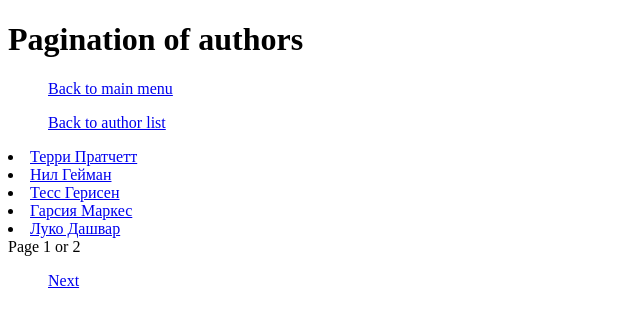
After one commit to gecertiK/hw_12, a Django app: page /authors/pagination/ in a window 1280 px wide. The commit adds this page. Shown: the top 327 px of the page, without its empty margins (0-640 px from the left). Run offline with Django 4.2, Linux system fonts and the light colour scheme; data comes from the database, SQL or seed files in the repository.

Commit message:
class-based-views_pagination

```diff
--- a/catalog/templates/catalog/authors.html
+++ b/catalog/templates/catalog/authors.html
@@ -5,7 +5,7 @@
     <title>Authors</title>
 </head>
 <body>
-
+    <ul><a href="{% url 'catalog:index' %}">Back to main menu</a></ul>
         <h1>Count of authors: {{ authors.count }}</h1>
        <h2>List of authors</h2>
        <ul>
@@ -13,6 +13,7 @@
                 <li><a href="{% url 'catalog:author_info' id=obj.id %}">{{ obj.name }} {{ obj.surname }}</a></li>
             {% endfor %}
         </ul>
-    <ul><a href="{% url 'catalog:index' %}">Back to main menu</a></ul>
+    <ul><a href="{% url 'catalog:create_author' %}">Create author</a></ul>
+    <ul><a href="{% url 'catalog:pagination_author' %}">Pagination of authors</a></ul>
 </body>
 </html>
--- /dev/null
+++ b/catalog/templates/catalog/pagination_author.html
@@ -0,0 +1,35 @@
+<!DOCTYPE html>
+<html lang="en">
+<head>
+    <meta charset="UTF-8">
+    <title>Pagination</title>
+</head>
+<body>
+<h1>Pagination of authors</h1>
+<ul><a href="{% url 'catalog:index' %}">Back to main menu</a></ul>
+<ul><a href="{% url 'catalog:authors' %}">Back to author list</a></ul>
+{% block pagination %}
+    {% if is_paginated %}
+        {% for i in paginator.page_range %}
+        <ul><a href={{ request.path }}?page={{ i }}></a></ul>
+        {% endfor %}
+    <div class="pagination">
+     {% for obj in author_list %}
+        <li><a href="{% url 'catalog:detail_author' pk=obj.id %}">{{ obj.name }} {{ obj.surname }}</a></li>
+        {% endfor %}
+        <span class="page-links">
+         <span class="page-current">
+          Page {{ page_obj.number }} or {{ page_obj.paginator.num_pages }}
+         </span>
+        {% if page_obj.has_previous %}
+            <ul><a href={{ request.path }}?page={{ page_obj.previous_page_number }}>Previous</a></ul>
+        {% endif %}
+         {% if page_obj.has_next%}
+            <ul><a href={{ request.path }}?page={{ page_obj.next_page_number }}>Next</a></ul>
+        {% endif %}
+      </span>
+    </div>
+    {% endif %}
+{% endblock %}
+</body>
+</html>
--- a/catalog/urls.py
+++ b/catalog/urls.py
@@ -1,7 +1,8 @@
-from catalog.views import author_info, authors_list, book_info, books_list, index, publisher_info, publishers_list, \
+from django.urls import path
+
+from catalog.views import AuthorCreateView, AuthorDeleteView, AuthorDetailView, AuthorUpdateView, AuthorListView
+from .views import author_info, authors_list, book_info, books_list, index, publisher_info, publishers_list, \
     stores_info, stores_list
-
-from django.urls import path
 
 app_name = 'catalog'
 urlpatterns = [
@@ -13,5 +14,10 @@ urlpatterns = [
     path('stores/', stores_list, name="stores"),
     path('stores/<int:id>', stores_info, name="stores_info"),
     path('publishers/', publishers_list, name='publishers'),
-    path('publishers/<int:pk>', publisher_info, name='publisher_info')
+    path('publishers/<int:pk>', publisher_info, name='publisher_info'),
+    path('authors/create_author', AuthorCreateView.as_view(), name='create_author'),
+    path('authors/<int:pk>/update/', AuthorUpdateView.as_view(), name='update_author'),
+    path('authors/<int:pk>/delete/', AuthorDeleteView.as_view(), name='delete_author'),
+    path('authors/pagination/', AuthorListView.as_view(), name='pagination_author'),
+    path('authors/pagination/<int:pk>/detail/', AuthorDetailView.as_view(), name='detail_author')
 ]
--- a/catalog/views.py
+++ b/catalog/views.py
@@ -1,7 +1,12 @@
-from catalog.models import Author, Book, Publisher, Store
-
 from django.db.models import Avg, Count, Max, Min
 from django.shortcuts import render
+from django.contrib.auth.mixins import LoginRequiredMixin
+from django.contrib.messages.views import SuccessMessageMixin
+from django.urls import reverse_lazy
+from django.views import generic
+from django.views.generic.edit import CreateView, UpdateView, DeleteView
+
+from .models import Author, Book, Publisher, Store
 
 
 def index(request):
@@ -110,7 +115,7 @@ def publishers_list(request):
     publisher_list = Publisher.objects.select_related('store').all()
     pub_list = []
     for publisher in publisher_list:
-        books = Book.objects.prefetch_related('publisher').filter(publisher__name=publisher.name).\
+        books = Book.objects.prefetch_related('publisher').filter(publisher__name=publisher.name). \
             aggregate(Avg('price'))
         pub_list.append(
             {'name': publisher.name,
@@ -137,3 +142,36 @@ def publisher_info(request, pk):
                    'books': books
                    }
                   )
+
+
+class AuthorCreateView(LoginRequiredMixin, CreateView):
+    model = Author
+    fields = ['name', 'surname', 'country']
+    template_name = 'catalog/create_author.html'
+    success_url = reverse_lazy('catalog:authors')
+
+
+class AuthorUpdateView(LoginRequiredMixin, UpdateView):
+    model = Author
+    fields = ['name', 'surname', 'country']
+    template_name = 'catalog/update_author.html'
+    success_url = reverse_lazy('catalog:authors')
+
+
+class AuthorDeleteView(LoginRequiredMixin, DeleteView):
+    model = Author
+    fields = ['name', 'surname', 'country']
+    template_name = 'catalog/delete_author.html'
+    success_message = 'Author Delete Successfully'
+    success_url = reverse_lazy('catalog:authors')
+
+
+class AuthorListView(generic.ListView):
+    model = Author
+    paginate_by = 5
+    template_name = 'catalog/pagination_author.html'
+
+
+class AuthorDetailView(generic.DetailView):
+    model = Author
+    template_name = 'catalog/detail_author.html'
--- a/hillel_django_project1/urls.py
+++ b/hillel_django_project1/urls.py
@@ -17,7 +17,7 @@ from django.contrib import admin
 from django.urls import include, path
 
 urlpatterns = [
-    path('catalog/', include('catalog.urls')),
+    path('', include('catalog.urls')),
     path('admin/', admin.site.urls),
     path('__debug__/', include('debug_toolbar.urls')),
 ]
```
Also changed, not shown: catalog/templates/catalog/author_info.html (+5 -3 lines), catalog/templates/catalog/create_author.html (added, +18 -0 lines), catalog/templates/catalog/delete_author.html (added, +17 -0 lines), catalog/templates/catalog/detail_author.html (added, +15 -0 lines), catalog/templates/catalog/update_author.html (added, +17 -0 lines). Lines whose indentation alone changed are shown as unchanged.
